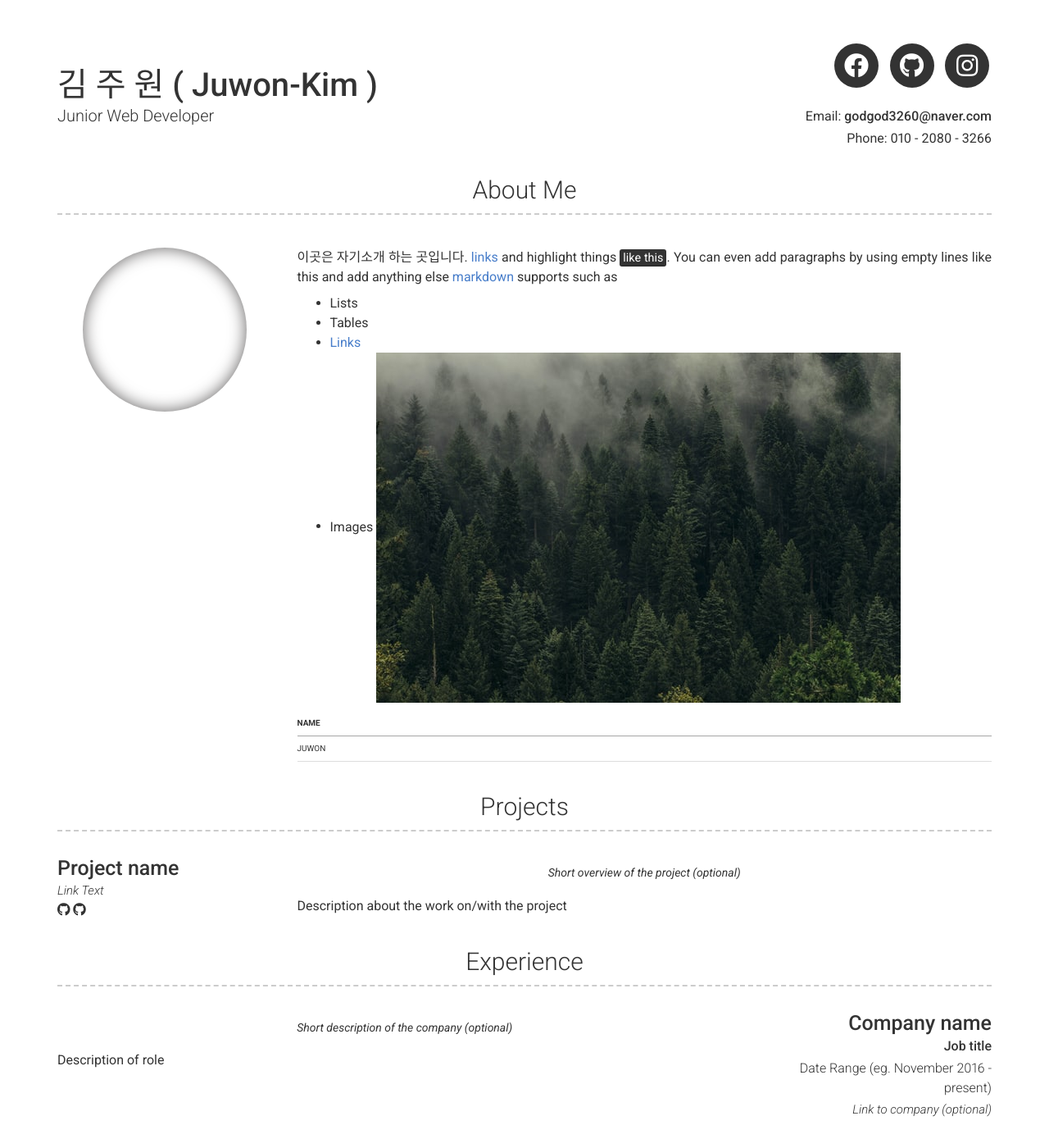
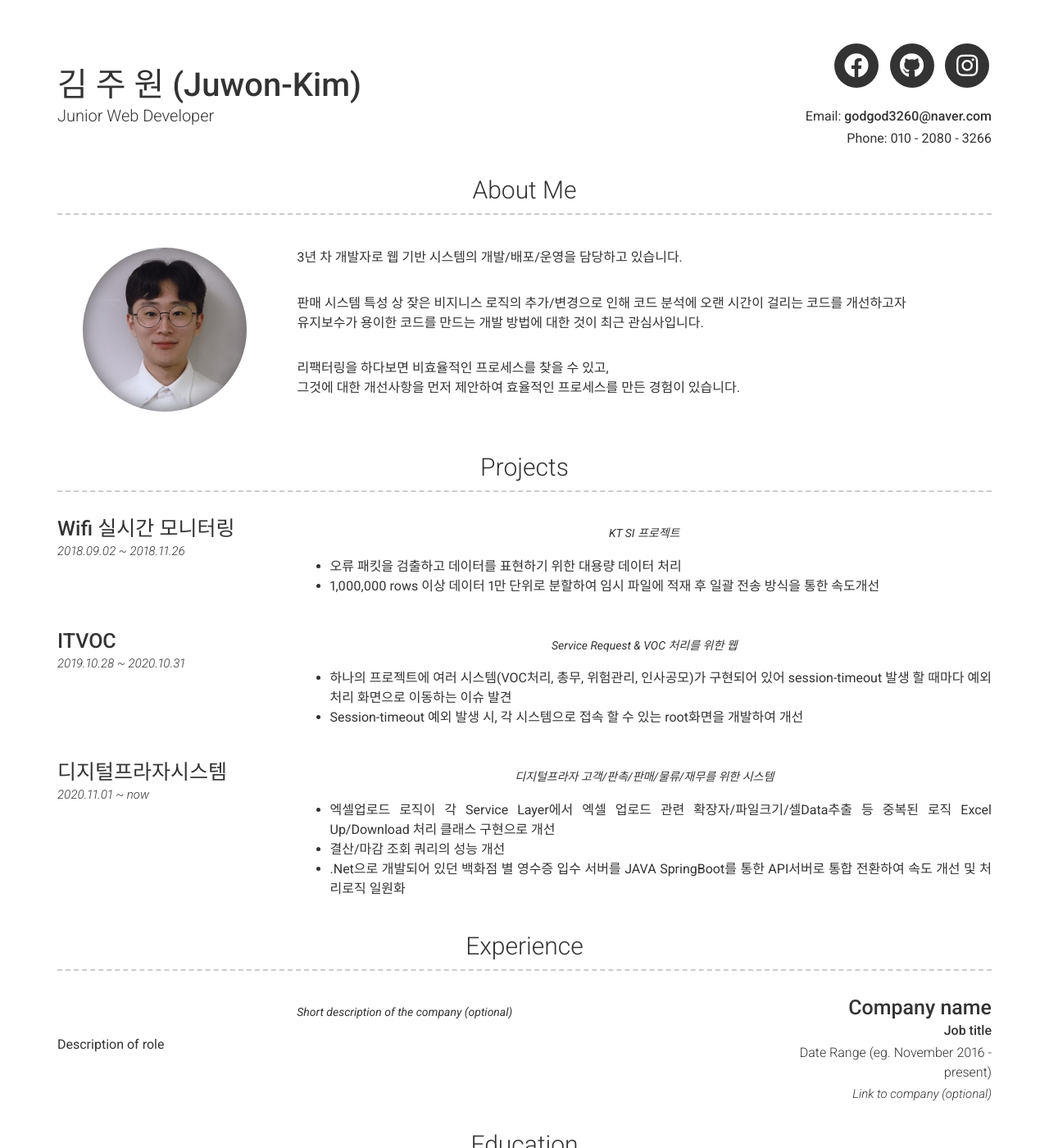
Before and after one commit to Juwon-Kim/resume, a Jekyll site: the page built from index.md, in a window 1280 px wide and 1400 px high. Shown: the whole window at 82% size. Built offline with Jekyll 4.4.1, drawn with Linux system fonts in a browser that asks for light colours; nearby versions of some CDN libraries; some of the changed text lies outside the part shown.

Commit message:
add projects contents

```diff
--- a/_config.yml
+++ b/_config.yml
@@ -8,7 +8,7 @@ repository: Git repository where your resume will be hosted, only required if yo
 version: 2
 
 # Personal info
-name: 김 주 원 ( Juwon-Kim )
+name: 김 주 원 (Juwon-Kim)
 title: Junior Web Developer
 email: godgod3260@naver.com
 # email_title: Email (Email title override)
@@ -41,44 +41,64 @@ instagram_username: jw93_dev
 
 # About Sectionx
 # about_title: About Me (Use this to override about section title)
-about_profile_image: Directory of profile image (eg. images/profile.jpg)
+about_profile_image: images/myPicture.jpeg
 about_content: | # this will include new lines to allow paragraphs
-  이곳은 자기소개 하는 곳입니다. [links](http://foobar.com) and highlight things <mark>like this</mark>.
-  You can even add paragraphs by using empty lines like this and add anything else [markdown](https://www.markdownguide.org/getting-started#what-is-markdown) supports such as
-    - Lists
-    - Tables
-    - <a href="google.com">Links</a>
-    - Images ![alt text](/images/landscape-trees.jpg "Trees")
-     <table>
-    <thead>
-      <th>NAME</th>
-    </thead>
-    <tbody>
-      <tr>
-        <td>JUWON</td>
-      </tr>
-    </tbody>
-  </table>
+  3년 차 개발자로 웹 기반 시스템의 개발/배포/운영을 담당하고 있습니다.  <br><br>
+
+  판매 시스템 특성 상 잦은 비지니스 로직의 추가/변경으로 인해 코드 분석에 오랜 시간이 걸리는 코드를 개선하고자 <br>
+  유지보수가 용이한 코드를 만드는 개발 방법에 대한 것이 최근 관심사입니다. <br><br>
+
+  리팩터링을 하다보면 비효율적인 프로세스를 찾을 수 있고,<br> 그것에 대한 개선사항을 먼저 제안하여 효율적인 프로세스를 만든 경험이 있습니다.
 
 content:
   - title: Projects # Title for the section
     layout: list # Type of content section (list/text)
     content:
       - layout: left
-        title: Project name
+        title: Wifi 실시간 모니터링
         link: Link to project (eg. sproogen.github.io/modern-resume-theme)(optional)
-        link_text: Link Text
-        additional_links:
-          - title:  Github page for project (eg. sproogen/modern-resume-theme)
-            icon: fab fa-github
-            url: Link to project (eg. sproogen.github.io/modern-resume-theme)(optional)
-          - title:  Github page for project (eg. sproogen/modern-resume-theme)
-            icon: fab fa-github
-            url: Link to project (eg. sproogen.github.io/modern-resume-theme)(optional)
+        link_text: 2018.09.02 ~ 2018.11.26
+        #additional_links:
+        # - title:  Wifi 패킷 실시간 모니터링 웹 서비스 #Github page for project (eg. sproogen/modern-resume-theme)
+        #    icon: fab fa-github
+        #    url: Link to project (eg. sproogen.github.io/modern-resume-theme)(optional)
+        #  - title:  디지털프라자 시스템 (eg. sproogen/modern-resume-theme)
+        #    icon: fab fa-github
+        #    url: Link to project (eg. sproogen.github.io/modern-resume-theme)(optional)
         quote: >
-          Short overview of the project (optional)
+          KT SI 프로젝트
         description: | # this will include new lines to allow paragraphs
-          Description about the work on/with the project
+          <ul>
+            <li>오류 패킷을 검출하고 데이터를 표현하기 위한 대용량 데이터 처리</li>
+            <li>1,000,000 rows 이상 데이터 1만 단위로 분할하여 임시 파일에 적재 후 일괄 전송 방식을 통한 속도개선</li>
+          </ul>
+      - layout: left
+        title: ITVOC
+        link: Link to project (eg. sproogen.github.io/modern-resume-theme)(optional)
+        link_text: 2019.10.28 ~ 2020.10.31
+        quote: >
+          Service Request & VOC 처리를 위한 웹
+        description: | # this will include new lines to allow paragraphs
+          <ul>
+            <li>
+              하나의 프로젝트에 여러 시스템(VOC처리, 총무, 위험관리, 인사공모)가 구현되어 있어 session-timeout 발생 할 때마다
+              예외처리 화면으로 이동하는 이슈 발견
+            </li>
+            <li>Session-timeout 예외 발생 시, 각 시스템으로 접속 할 수 있는 root화면을 개발하여 개선</li>
+          </ul>
+      - layout: left
+        title: 디지털프라자시스템
+        link: Link to project (eg. sproogen.github.io/modern-resume-theme)(optional)
+        link_text: 2020.11.01 ~ now
+        quote: >
+          디지털프라자 고객/판촉/판매/물류/재무를 위한 시스템
+        description: | # this will include new lines to allow paragraphs
+          <ul>
+            <li>엑셀업로드 로직이 각 Service Layer에서 엑셀 업로드 관련 확장자/파일크기/셀Data추출 등 중복된 로직 Excel Up/Download 처리 클래스 구현으로 개선</li>
+            <li>결산/마감 조회 쿼리의 성능 개선</li>
+            <li>.Net으로 개발되어 있던 백화점 별 영수증 입수 서버를 JAVA SpringBoot를 통한 API서버로 통합 전환하여
+                속도 개선 및 처리로직 일원화</li>
+          </ul>
   - title: Experience
     layout: list
     content:
```
Also changed, not shown: images/myPicture.jpeg (added), images/profile.jpg (added), 3 other files.
